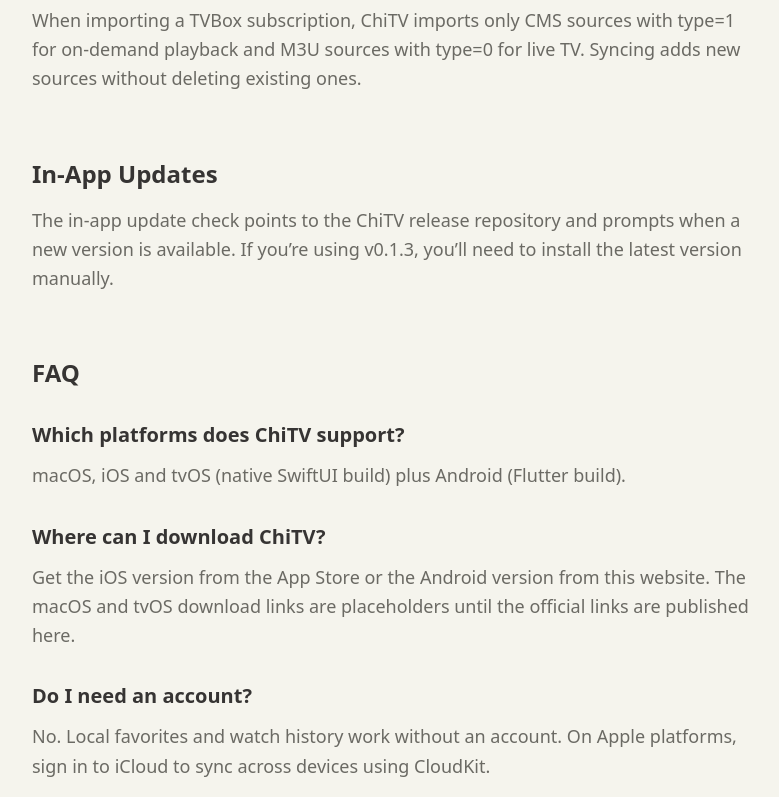
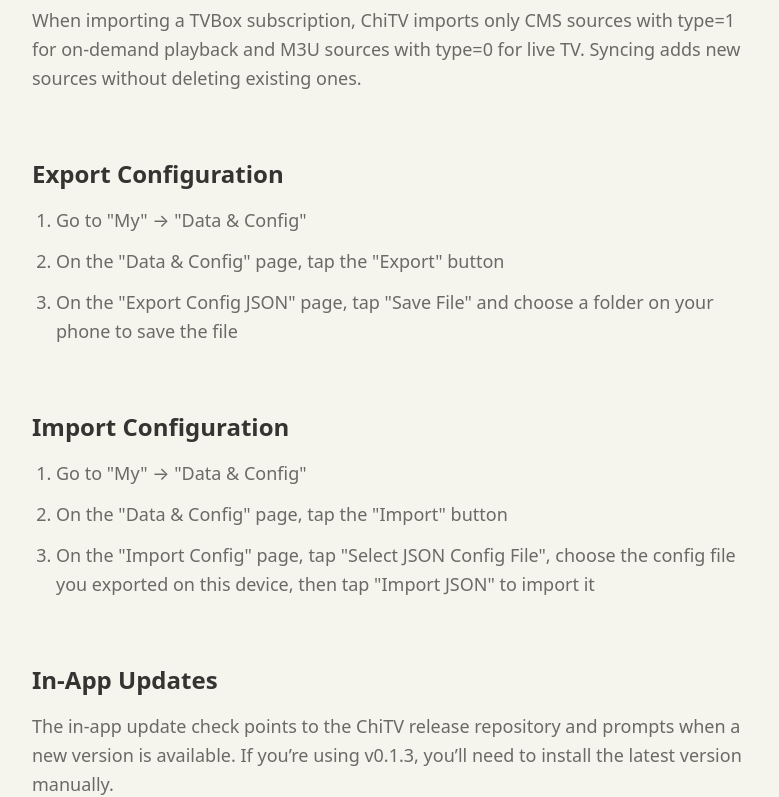
Before and after one commit to mutse/chitv-app-web, a React (Vite) app: page /android/help in a window 1280 px wide. Shown: the part 1154-1951 px from the top of the page, without its empty margins (368-1147 px from the left). Built offline with nearby package versions, Linux system fonts and the light colour scheme.

Commit message:
Android 帮助页新增配置导出与配置导入指南

```diff
--- a/src/locale/de.ts
+++ b/src/locale/de.ts
@@ -282,6 +282,14 @@ export const de: Record<string, string> = {
   'help.android.sources.title': "Wiedergabequellen einrichten",
   'help.android.tvbox.title': "TVBox-Abonnement importieren",
   'help.android.tvbox.content': "Beim Import eines TVBox-Abonnements übernimmt ChiTV für Videos auf Abruf nur CMS-Quellen mit type=1 und für Live-TV nur M3U-Quellen mit type=0. Beim Synchronisieren werden neue Quellen ergänzt, ohne vorhandene zu löschen.",
+  'help.android.export.title': "Konfiguration exportieren",
+  'help.android.export.step1': "Öffne „Mein Bereich“ → „Daten & Konfiguration“.",
+  'help.android.export.step2': "Tippe auf der Seite „Daten & Konfiguration“ auf „Exportieren“.",
+  'help.android.export.step3': "Tippe auf der Seite „Konfiguration als JSON exportieren“ auf „Datei speichern“ und wähle einen Ordner auf dem Handy.",
+  'help.android.import.title': "Konfiguration importieren",
+  'help.android.import.step1': "Öffne „Mein Bereich“ → „Daten & Konfiguration“.",
+  'help.android.import.step2': "Tippe auf der Seite „Daten & Konfiguration“ auf „Importieren“.",
+  'help.android.import.step3': "Tippe auf der Seite „Konfiguration importieren“ auf „JSON-Konfigurationsdatei auswählen“, wähle die zuvor auf diesem Gerät exportierte Datei und tippe dann auf „JSON importieren“.",
   'help.android.update.title': "Updates in der App",
   'help.android.update.content': "ChiTV prüft das eigene Release-Repository und meldet, wenn eine neue Version verfügbar ist. Wenn du v0.1.3 verwendest, musst du die neueste Version manuell installieren.",
   'help.contact.title': "Brauchst du noch Hilfe?",
--- a/src/locale/en.ts
+++ b/src/locale/en.ts
@@ -282,6 +282,14 @@ export const en: Record<string, string> = {
   'help.android.sources.title': 'Playback Source Setup',
   'help.android.tvbox.title': 'Import a TVBox Subscription',
   'help.android.tvbox.content': 'When importing a TVBox subscription, ChiTV imports only CMS sources with type=1 for on-demand playback and M3U sources with type=0 for live TV. Syncing adds new sources without deleting existing ones.',
+  'help.android.export.title': 'Export Configuration',
+  'help.android.export.step1': 'Go to "My" → "Data & Config"',
+  'help.android.export.step2': 'On the "Data & Config" page, tap the "Export" button',
+  'help.android.export.step3': 'On the "Export Config JSON" page, tap "Save File" and choose a folder on your phone to save the file',
+  'help.android.import.title': 'Import Configuration',
+  'help.android.import.step1': 'Go to "My" → "Data & Config"',
+  'help.android.import.step2': 'On the "Data & Config" page, tap the "Import" button',
+  'help.android.import.step3': 'On the "Import Config" page, tap "Select JSON Config File", choose the config file you exported on this device, then tap "Import JSON" to import it',
   'help.android.update.title': 'In-App Updates',
   'help.android.update.content': 'The in-app update check points to the ChiTV release repository and prompts when a new version is available. If you’re using v0.1.3, you’ll need to install the latest version manually.',
   'help.contact.title': 'Still need help?',
--- a/src/locale/fr.ts
+++ b/src/locale/fr.ts
@@ -282,6 +282,14 @@ export const fr: Record<string, string> = {
   'help.android.sources.title': 'Configuration des sources de lecture',
   'help.android.tvbox.title': 'Importer un abonnement TVBox',
   'help.android.tvbox.content': 'Lors de l’importation d’un abonnement TVBox, ChiTV importe uniquement les sources CMS de type=1 pour la vidéo à la demande et les sources M3U de type=0 pour le direct. La synchronisation ajoute les nouvelles sources sans supprimer celles qui existent déjà.',
+  'help.android.export.title': 'Exporter la configuration',
+  'help.android.export.step1': 'Ouvrez la page « Moi → Données et configuration »',
+  'help.android.export.step2': 'Sur la page « Données et configuration », appuyez sur « Exporter »',
+  'help.android.export.step3': 'Sur la page « Exporter la configuration JSON », appuyez sur « Enregistrer le fichier » puis choisissez un dossier sur votre téléphone',
+  'help.android.import.title': 'Importer la configuration',
+  'help.android.import.step1': 'Ouvrez la page « Moi → Données et configuration »',
+  'help.android.import.step2': 'Sur la page « Données et configuration », appuyez sur « Importer »',
+  'help.android.import.step3': 'Sur la page « Importer la configuration », appuyez sur « Choisir un fichier de configuration JSON », sélectionnez le fichier exporté précédemment sur cet appareil, puis appuyez sur « Importer le JSON »',
   'help.android.update.title': 'Mises à jour dans l’application',
   'help.android.update.content': 'La vérification des mises à jour dans l’application pointe vers le dépôt de publication ChiTV et vous prévient quand une nouvelle version est disponible. Si vous utilisez la version v0.1.3, vous devez installer manuellement la dernière version.',
   'help.contact.title': 'Besoin d’aide supplémentaire ?',
--- a/src/locale/nl.ts
+++ b/src/locale/nl.ts
@@ -282,6 +282,14 @@ export const nl: Record<string, string> = {
   'help.android.sources.title': "Afspeelbronnen instellen",
   'help.android.tvbox.title': "TVBox-abonnement importeren",
   'help.android.tvbox.content': "Bij het importeren van een TVBox-abonnement neemt ChiTV voor video op aanvraag alleen CMS-bronnen met type=1 over en voor live-tv alleen M3U-bronnen met type=0. Synchroniseren voegt nieuwe bronnen toe zonder bestaande te verwijderen.",
+  'help.android.export.title': "Configuratie exporteren",
+  'help.android.export.step1': "Open ‘Mijn’ → ‘Gegevens en configuratie’.",
+  'help.android.export.step2': "Tik op de pagina ‘Gegevens en configuratie’ op ‘Exporteren’.",
+  'help.android.export.step3': "Tik op de pagina ‘Configuratie als JSON exporteren’ op ‘Bestand opslaan’ en kies een map op je telefoon.",
+  'help.android.import.title': "Configuratie importeren",
+  'help.android.import.step1': "Open ‘Mijn’ → ‘Gegevens en configuratie’.",
+  'help.android.import.step2': "Tik op de pagina ‘Gegevens en configuratie’ op ‘Importeren’.",
+  'help.android.import.step3': "Tik op de pagina ‘Configuratie importeren’ op ‘JSON-configuratiebestand kiezen’, selecteer het configuratiebestand dat je eerder op dit apparaat hebt geëxporteerd en tik op ‘JSON importeren’.",
   'help.android.update.title': "Updates in de app",
   'help.android.update.content': "ChiTV controleert de eigen release-repository en meldt het wanneer er een nieuwe versie beschikbaar is. Als je v0.1.3 gebruikt, moet je de nieuwste versie handmatig installeren.",
   'help.contact.title': "Nog hulp nodig?",
--- a/src/locale/tw.ts
+++ b/src/locale/tw.ts
@@ -282,6 +282,14 @@ export const tw: Record<string, string> = {
   'help.android.sources.title': '播放源設定',
   'help.android.tvbox.title': '匯入 TVBox 訂閱',
   'help.android.tvbox.content': '支援匯入 TVBox 訂閱：點播只匯入 type=1 的 CMS 源，直播只匯入 type=0 的 M3U 源；同步時會合併新源，不會刪除已有源。',
+  'help.android.export.title': '匯出設定',
+  'help.android.export.step1': '打開"我的->資料與設定"頁面',
+  'help.android.export.step2': '在"資料與設定"頁面點擊"匯出"按鈕',
+  'help.android.export.step3': '在彈出的"匯出設定 JSON"頁面，點擊"儲存檔案"，選擇手機目錄儲存檔案',
+  'help.android.import.title': '匯入設定',
+  'help.android.import.step1': '打開"我的->資料與設定"頁面',
+  'help.android.import.step2': '在"資料與設定"頁面點擊"匯入"按鈕',
+  'help.android.import.step3': '在彈出的"匯入設定"頁面，點擊"選擇 JSON 設定檔"，選擇本機之前匯出的設定檔，再點擊"匯入 JSON"按鈕匯入設定',
   'help.android.update.title': '應用內更新',
   'help.android.update.content': '應用內更新檢查指向 ChiTV 發布倉庫，有新版本時會提示。若目前使用 v0.1.3，需手動安裝最新版本。',
   'help.contact.title': '還需要幫助？',
--- a/src/locale/zh.ts
+++ b/src/locale/zh.ts
@@ -282,6 +282,14 @@ export const zh: Record<string, string> = {
   'help.android.sources.title': '播放源设置',
   'help.android.tvbox.title': '导入 TVBox 订阅',
   'help.android.tvbox.content': '支持导入 TVBox 订阅：点播只导入 type=1 的 CMS 源，直播只导入 type=0 的 M3U 源；同步时会合并新源，不会删除已有源。',
+  'help.android.export.title': '配置导出',
+  'help.android.export.step1': '打开"我的->数据与配置"页面',
+  'help.android.export.step2': '在"数据与配置"页面点击"导出"按钮',
+  'help.android.export.step3': '在弹出的"导出配置 JSON"页面，点击"保存文件"，选择手机目录保存文件',
+  'help.android.import.title': '配置导入',
+  'help.android.import.step1': '打开"我的->数据与配置"页面',
+  'help.android.import.step2': '在"数据与配置"页面点击"导入"按钮',
+  'help.android.import.step3': '在弹出的"导入配置"页面，点击"选择 JSON 配置文件"，选择本机之前导出的配置文件，再点击"导入 JSON"按钮导入配置',
   'help.android.update.title': '应用内更新',
   'help.android.update.content': '应用内更新检查指向 ChiTV 发布仓库，有新版本时会提示（特别指出，v0.1.3 版本需手动安装最新版本）。',
   'help.contact.title': '还需要帮助？',
--- a/src/pages/Help.tsx
+++ b/src/pages/Help.tsx
@@ -20,6 +20,8 @@ export function Help() {
         { id: 'download', label: t('help.android.download.title') },
         { id: 'sources', label: t('help.android.sources.title') },
         { id: 'tvbox', label: t('help.android.tvbox.title') },
+        { id: 'export', label: t('help.android.export.title') },
+        { id: 'import', label: t('help.android.import.title') },
         { id: 'update', label: t('help.android.update.title') },
         { id: 'faq', label: t('faq.title') },
         { id: 'contact', label: t('help.contact.title') },
@@ -131,6 +133,28 @@ export function Help() {
                   </p>
                 </section>
 
+                <section id="export" className="scroll-mt-24">
+                  <h2 className="text-2xl font-bold mb-4">{t('help.android.export.title')}</h2>
+                  <ol className="list-decimal ml-6 space-y-3 text-text-secondary leading-relaxed text-lg">
+                    {[1, 2, 3].map((n) => (
+                      <li key={n} className="break-words">
+                        {t(`help.android.export.step${n}`)}
+                      </li>
+                    ))}
+                  </ol>
+                </section>
+
+                <section id="import" className="scroll-mt-24">
+                  <h2 className="text-2xl font-bold mb-4">{t('help.android.import.title')}</h2>
+                  <ol className="list-decimal ml-6 space-y-3 text-text-secondary leading-relaxed text-lg">
+                    {[1, 2, 3].map((n) => (
+                      <li key={n} className="break-words">
+                        {t(`help.android.import.step${n}`)}
+                      </li>
+                    ))}
+                  </ol>
+                </section>
+
                 <section id="update" className="scroll-mt-24">
                   <h2 className="text-2xl font-bold mb-4">{t('help.android.update.title')}</h2>
                   <p className="text-text-secondary leading-relaxed text-lg">
```
Also changed, not shown: src/locale/ja.ts (+8 -0 lines), public/llms.txt.
